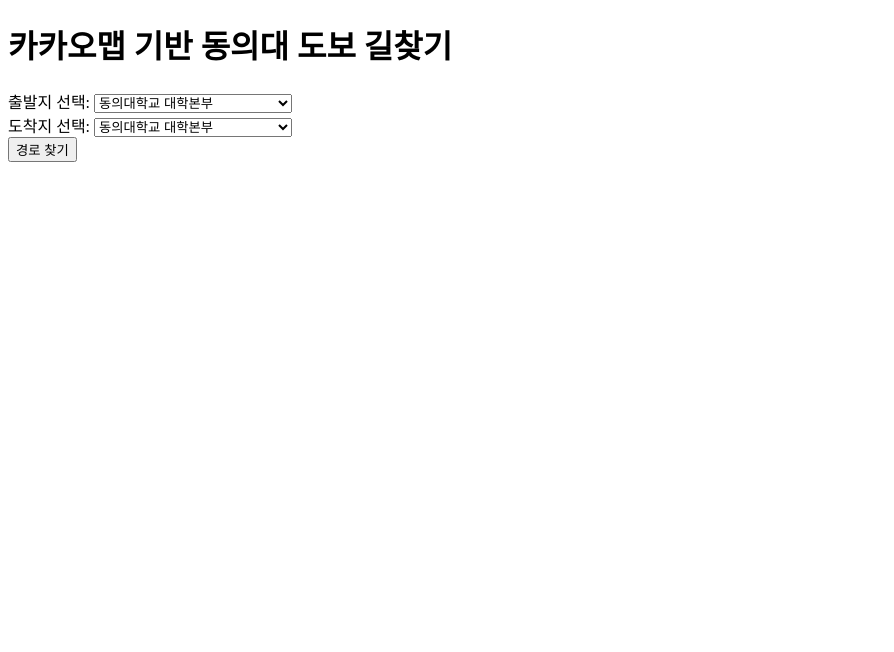
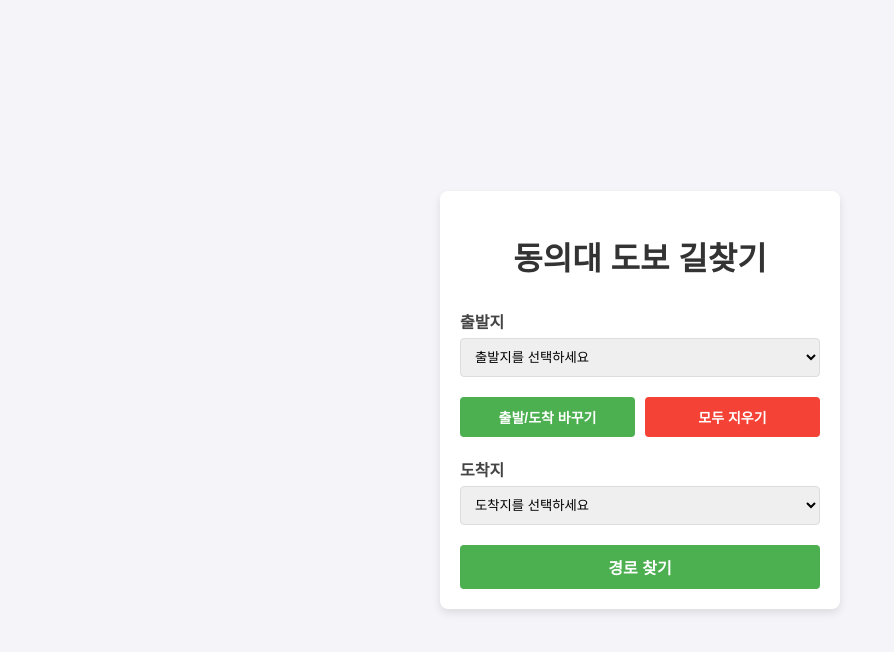
Before and after one commit to xcixcode/Kakao-Map-Walking-Directions, a plain HTML site: page index.html in a window 1280 px wide. Shown: the whole page, without its empty margins (0-894 px from the left). Drawn offline with Linux system fonts and the light colour scheme.

Commit message:
feat: 출발지/도착지 UI 개선 및 버튼 추가
- 경로 찾기, 출발/도착 바꾸기, 모두 지우기 버튼 구현
- 경로 찾기 URL에 encodeURIComponent 적용하여 인코딩 문제 해결
- 좌표 및 장소ID 데이터를 객체로 정리하여 코드 유지보수성 향상

```diff
--- a/index.html
+++ b/index.html
@@ -2,113 +2,116 @@
 <html lang="ko">
 <head>
 <meta charset="UTF-8" />
-  <meta name="viewport" content="width=device-width, initial-scale=1.0" />
+<meta name="viewport" content="width=device-width, initial-scale=1" />
 <title>카카오맵 기반 동의대 도보 길찾기</title>
+<style>
+    body {
+        font-family: Arial, sans-serif;
+        background-color: #f4f4f9;
+        display: flex;
+        justify-content: center;
+        align-items: center;
+        height: 100vh;
+        margin: 0;
+    }
+    * {
+        box-sizing: border-box;
+    }
+    .container {
+        background-color: #fff;
+        border-radius: 8px;
+        padding: 20px;
+        max-width: 400px;
+        width: 100%;
+        box-shadow: 0 4px 8px rgba(0, 0, 0, 0.1);
+    }
+    h1 {
+        text-align: center;
+        color: #333;
+        margin-bottom: 30px;
+    }
+    .form-group {
+        display: flex;
+        flex-direction: column;
+        margin-bottom: 20px;
+    }
+    label {
+        font-weight: bold;
+        margin-bottom: 5px;
+        color: #444;
+    }
+    select {
+        width: 100%;
+        padding: 10px;
+        border: 1px solid #ddd;
+        border-radius: 4px;
+    }
+    select:focus {
+        border-color: #4CAF50;
+        outline: none;
+        box-shadow: 0 0 5px rgba(76, 175, 80, 0.5);
+    }
+    .button-row {
+        display: flex;
+        gap: 10px;
+        margin: 10px 0 20px;
+    }
+    .button-row button {
+        flex: 1;
+    }
+    button {
+        padding: 10px;
+        background-color: #4CAF50;
+        color: white;
+        border: none;
+        border-radius: 4px;
+        cursor: pointer;
+        font-size: 14px;
+        font-weight: bold;
+        transition: background-color 0.2s ease;
+    }
+    button:hover {
+        background-color: #45a049;
+    }
+    button.delete-btn {
+        background-color: #f44336;
+    }
+    button.delete-btn:hover {
+        background-color: #d32f2f;
+    }
+    .main-btn {
+        width: 100%;
+        font-size: 16px;
+    }
+</style>
 </head>
 <body>
 
-<h1>카카오맵 기반 동의대 도보 길찾기</h1>
+<div class="container">
+    <h1>동의대 도보 길찾기</h1>
 
-<div>
-  <label for="destinations1">출발지 선택:</label>
-  <select id="destinations1">
-    <option value="대학본부">동의대학교 대학본부</option>
-    <option value="법정관">동의대학교 법정관</option>
-    <option value="상경대학">동의대학교 상경대학</option>
-    <option value="국제관">동의대학교 국제관</option>
-    <option value="동의스포츠센터">동의대학교 동의스포츠센터</option>
-    <option value="상영관">동의대학교 상영관</option>
-    <option value="수덕전">동의대학교 수덕전</option>
-    <option value="제1인문관">동의대학교 제1인문관</option>
-    <option value="제2인문관">동의대학교 제2인문관</option>
-    <option value="효민체육관">동의대학교 효민체육관</option>
-    <option value="중앙도서관">동의대학교 중앙도서관</option>
-    <option value="여대생커리어개발관">동의대학교 여대생커리어개발관</option>
-    <option value="제2효민생활관">동의대학교 제2효민생활관</option>
-    <option value="가야캠퍼스_의료보건관">가야캠퍼스 의료보건관</option>
-    <option value="가야캠퍼스_생활과학관">가야캠퍼스 생활과학관</option>
-    <option value="가야캠퍼스_음악관">가야캠퍼스 음악관</option>
-    <option value="가야캠퍼스_창의관">가야캠퍼스 창의관</option>
-    <option value="평생교육원">동의대학교 평생교육원</option>
-    <option value="가야캠퍼스_산학협력관">가야캠퍼스 산학협력관</option>
-    <option value="건윤관">동의대학교 건윤관</option>
-    <option value="공과대학">동의대학교 공과대학</option>
-    <option value="정보공학관">동의대학교 정보공학관</option>
-    <option value="제1효민생활관">동의대학교 제1효민생활관</option>
-    <option value="학생군사교육단">동의대학교 학생군사교육단</option>
-    <option value="행복기숙사">동의대학교 행복기숙사</option>
-    <option value="효민야구장">동의대학교 효민야구장</option>
-    <option value="효민축구장">동의대학교 효민축구장</option>
-    <option value="효민원">동의대학교 효민원</option>
-    <option value="혜안지">동의대학교 혜안지</option>
-    <option value="정심정">동의대학교 정심정</option>
-    <option value="효민야외음악당">동의대학교 효민야외음악당</option>
-    <option value="정문">동의대학교 정문</option>
-  </select>
+    <!-- 출발지 -->
+    <div class="form-group">
+        <label for="start">출발지</label>
+        <select id="start"></select>
     </div>
 
-<div>
-  <label for="destinations2">도착지 선택:</label>
-  <select id="destinations2">
-    <option value="대학본부">동의대학교 대학본부</option>
-    <option value="법정관">동의대학교 법정관</option>
-    <option value="상경대학">동의대학교 상경대학</option>
-    <option value="국제관">동의대학교 국제관</option>
-    <option value="동의스포츠센터">동의대학교 동의스포츠센터</option>
-    <option value="상영관">동의대학교 상영관</option>
-    <option value="수덕전">동의대학교 수덕전</option>
-    <option value="제1인문관">동의대학교 제1인문관</option>
-    <option value="제2인문관">동의대학교 제2인문관</option>
-    <option value="효민체육관">동의대학교 효민체육관</option>
-    <option value="중앙도서관">동의대학교 중앙도서관</option>
-    <option value="여대생커리어개발관">동의대학교 여대생커리어개발관</option>
-    <option value="제2효민생활관">동의대학교 제2효민생활관</option>
-    <option value="가야캠퍼스_의료보건관">가야캠퍼스 의료보건관</option>
-    <option value="가야캠퍼스_생활과학관">가야캠퍼스 생활과학관</option>
-    <option value="가야캠퍼스_음악관">가야캠퍼스 음악관</option>
-    <option value="가야캠퍼스_창의관">가야캠퍼스 창의관</option>
-    <option value="평생교육원">동의대학교 평생교육원</option>
-    <option value="가야캠퍼스_산학협력관">가야캠퍼스 산학협력관</option>
-    <option value="건윤관">동의대학교 건윤관</option>
-    <option value="공과대학">동의대학교 공과대학</option>
-    <option value="정보공학관">동의대학교 정보공학관</option>
-    <option value="제1효민생활관">동의대학교 제1효민생활관</option>
-    <option value="학생군사교육단">동의대학교 학생군사교육단</option>
-    <option value="행복기숙사">동의대학교 행복기숙사</option>
-    <option value="효민야구장">동의대학교 효민야구장</option>
-    <option value="효민축구장">동의대학교 효민축구장</option>
-    <option value="효민원">동의대학교 효민원</option>
-    <option value="혜안지">동의대학교 혜안지</option>
-    <option value="정심정">동의대학교 정심정</option>
-    <option value="효민야외음악당">동의대학교 효민야외음악당</option>
-    <option value="정문">동의대학교 정문</option>
-  </select>
+    <!-- 버튼 두 개 -->
+    <div class="button-row">
+        <button onclick="swapPoints()">출발/도착 바꾸기</button>
+        <button class="delete-btn" onclick="clearSelection()">모두 지우기</button>
     </div>
 
-<div>
-  <button onclick="findRoute()">경로 찾기</button>
+    <!-- 도착지 -->
+    <div class="form-group">
+        <label for="end">도착지</label>
+        <select id="end"></select>
+    </div>
+
+    <button class="main-btn" onclick="findRoute()">경로 찾기</button>
 </div>
 
 <script>
-function findRoute() {
-  var start = document.getElementById("destinations1").value;
-  var end = document.getElementById("destinations2").value;
-
-  if (start === end) {
-    alert("출발지와 도착지는 다르게 선택해주세요.");
-    return;
-  }
-
-  const startCoords = getCoordinates(start);
-  const endCoords = getCoordinates(end);
-  const placeId = getPlaceID(end);
-
-  const url = `https://map.kakao.com/?map_type=TYPE_MAP&target=walk&rt=${startCoords},${endCoords}&rt1=동의대학교+${start}&rt2=동의대학교+${end}&rtIds=,${placeId}`;
-
-  window.location.href = url;
-}
-
-function getCoordinates(name) {
 const coords = {
     "대학본부": "963341,461166",
     "법정관": "963501,461145",
@@ -143,11 +146,8 @@ function getCoordinates(name) {
     "효민야외음악당": "963214,461858",
     "정문": "963482,462825"
 };
-  return coords[name] || "";
-}
 
-function getPlaceID(name) {
-  const ids = {
+const placeIds = {
     "대학본부": "17567947",
     "법정관": "443993613",
     "상경대학": "17555572",
@@ -181,7 +181,60 @@ function getPlaceID(name) {
     "효민야외음악당": "17555690",
     "정문": "1567679508"
 };
-  return ids[name] || "";
+
+const startSelect = document.getElementById('start');
+const endSelect = document.getElementById('end');
+
+function populateSelects() {
+    startSelect.innerHTML = '<option value="">출발지를 선택하세요</option>';
+    endSelect.innerHTML = '<option value="">도착지를 선택하세요</option>';
+
+    for (const name in coords) {
+        let opt1 = document.createElement('option');
+        opt1.value = name;
+        opt1.textContent = "동의대학교 " + name;
+        startSelect.appendChild(opt1);
+
+        let opt2 = document.createElement('option');
+        opt2.value = name;
+        opt2.textContent = "동의대학교 " + name;
+        endSelect.appendChild(opt2);
+    }
+}
+
+populateSelects();
+
+function findRoute() {
+    const start = startSelect.value;
+    const end = endSelect.value;
+
+    if (!start || !end) {
+        alert("출발지와 도착지를 모두 선택하세요.");
+        return;
+    }
+    if (start === end) {
+        alert("출발지와 도착지는 다르게 선택해주세요.");
+        return;
+    }
+
+    const url = `https://map.kakao.com/?map_type=TYPE_MAP&target=walk` +
+                `&rt=${coords[start]},${coords[end]}` +
+                `&rt1=동의대학교+${encodeURIComponent(start)}` +
+                `&rt2=동의대학교+${encodeURIComponent(end)}` +
+                `&rtIds=,${placeIds[end]}`;
+
+    window.open(url, "_blank");
+}
+
+function swapPoints() {
+    const temp = startSelect.value;
+    startSelect.value = endSelect.value;
+    endSelect.value = temp;
+}
+
+function clearSelection() {
+    startSelect.value = "";
+    endSelect.value = "";
 }
 </script>
 
```
Lines whose indentation alone changed are shown as unchanged.
